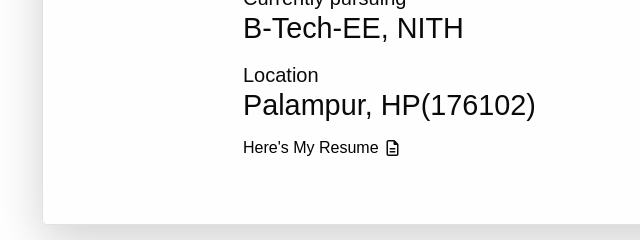
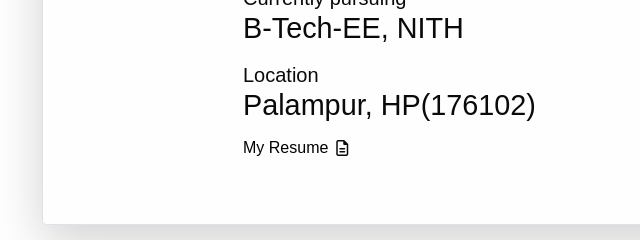
Before and after one commit to manan-shxrma/Portfolio, a plain HTML site: page index.html in a window 1280 px wide. Shown: the part 1240-1480 px from the top of the page, 28-668 px from the left. Drawn offline with nearby package versions, Linux system fonts and the light colour scheme; files whose address does not match are found by name.

Commit message:
second experimental

```diff
--- a/index.html
+++ b/index.html
@@ -101,7 +101,7 @@
                         <p class="lead">Location</p>
                         <div class="stat">Palampur, HP(176102)</div>
                         <div class="d-grid gap-2 d-md-flex justify-content-md-start mb-4 mb-lg-3">
-                          <a href="https://www.quora.com/profile/Manan-Sharma-252" class="underline-about">Here's My Resume</a>
+                          <a href="https://www.quora.com/profile/Manan-Sharma-252" class="underline-about"> My Resume</a>
                           <i style="padding-top: 1.3rem;" class="far fa-file-alt"></i>
                           </div>
                         </div>
```
